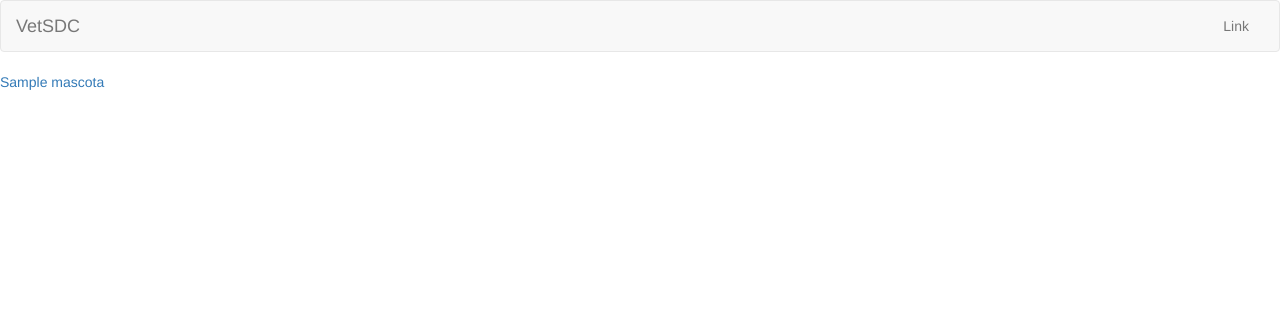
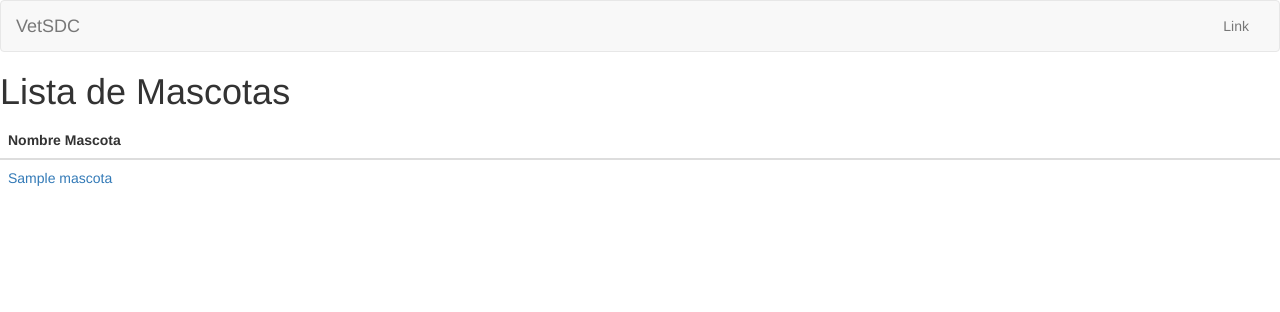
Before and after one commit to lfsanchezg/DjangoExample, a Django app: a page that uses Vet/templates/Veterinaria/__base.html in a window 1280 px wide. Shown: the top 312 px of the page. Run offline with Django 3.2, Linux system fonts and the light colour scheme; tables that the repository leaves empty hold one stand-in row (values such as "Sample post"); some libraries are stand-ins or nearby versions.

Commit message:
Agregando tabla a la vista de lista

```diff
--- a/Vet/templates/Veterinaria/__base.html
+++ b/Vet/templates/Veterinaria/__base.html
@@ -50,6 +50,12 @@
     </div><!-- /.navbar-collapse -->
   </div><!-- /.container-fluid -->
 </nav>
+
+    <h1>
+        {% block title %}
+
+        {% endblock title %}
+    </h1>
     {% block maincontent %}
         <h1>La idea es tener contenido e_e</h1>
     {% endblock maincontent %}
--- a/Vet/templates/Veterinaria/mascota_list.html
+++ b/Vet/templates/Veterinaria/mascota_list.html
@@ -1,13 +1,28 @@
 {% extends 'Veterinaria/__base.html' %}
 
+
+{% block title %}
+    Lista de Mascotas
+{% endblock %}
+
 {% block maincontent %}
-
-    {% for pet in mascota_list %}
-        <a href="{{pet.id}}">{{ pet.name }}</a><br>
-
+<table class="table">
+  <thead>
+    <tr>
+      <th scope="col">Nombre Mascota</th>
+    </tr>
+  </thead>
+  <tbody>
+      {% for pet in mascota_list %}
+          <tr>
+              <td><a href="{{pet.id}}">{{ pet.name }}</a></td>
+          </tr>
         {% empty %}
 
         <p> no hay objetos xC</p>
+
     {% endfor %}
+  </tbody>
+</table>
 
 {% endblock %}
```
